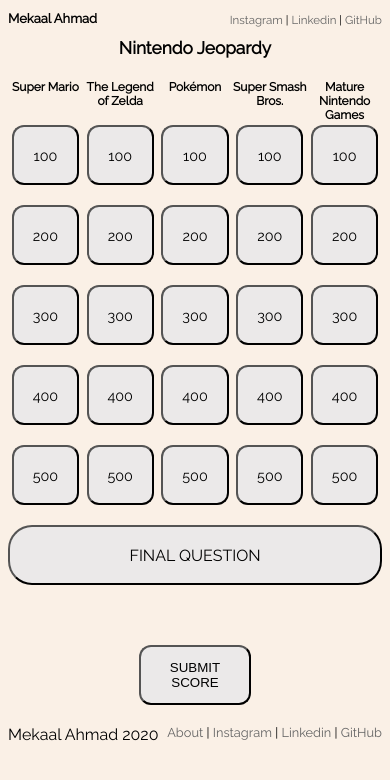
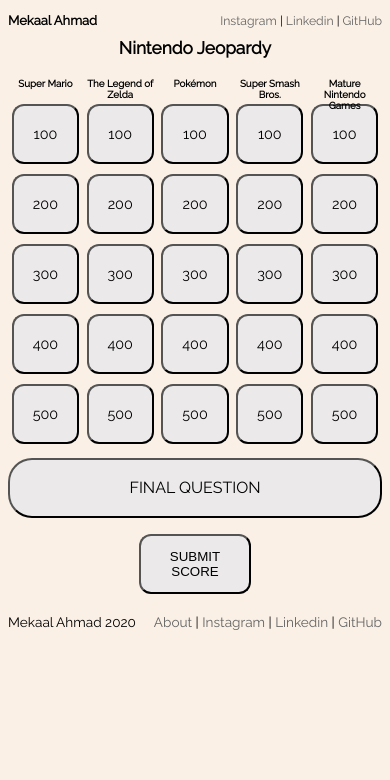
Before and after one commit to mekaala/Dynamic-Jeopardy, a plain HTML site: page index.html in a window 390 px wide. Drawn offline with Linux system fonts and the light colour scheme.

Commit message:
modified mediaquery to match mobile format again

```diff
--- a/style.css
+++ b/style.css
@@ -141,12 +141,12 @@
     transition-duration: 1s;
 }
 
-@media only screen and (max-width: 768px) {
+@media only screen and (max-width: 828px) {
     body {
     background-color: linen;
     color: black;
     display: grid;
-    grid-template-rows: 60px 1fr 100px 50px;
+    grid-template-rows: 60px 1fr 60px 50px;
     grid-template-columns: 20% 20% 20% 20% 20%;
     font-family: 'Raleway', sans-serif;
     text-align: center;
@@ -159,12 +159,12 @@
       }
       h2 {
         float: left;
-        margin-top: 3px;
+        margin-top: 5px;
         font-size: 90%;
       }
         nav {
             float: right;
-            font-size: 80%;
+            font-size: 85%;
         }
             a:hover {
                 color: #2F8CAB;
@@ -175,7 +175,8 @@
                 font-weight: lighter;
             }
     main h3 {
-        font-size: 75%;
+        font-size: 61%;
+        height: 16px;
     }
     main button {
         width: 90%;
@@ -183,22 +184,28 @@
         font-size: 90%;
         font-weight: lighter;
         border-radius: 12px;
+        margin: 10px auto;
     }
     #last {
         width: 100%;
         height: 60px;
+        margin: 4px auto;
         border-radius: 24px;
-        transition-duration: 0.4s;
-        background-color: rgb(235, 233, 233);
     }
     #last h1 {
         font-weight: lighter;
         font-family: 'Raleway', sans-serif;
     }
     #score {
-        margin-bottom: 20px;
+        margin: 20px auto;
         height: 60px;
         font-weight: lighter;
         border-radius: 12px;
     }
+    p {
+        font-size: 85%;
+    }
+    footer nav {
+        font-size: 85%;
+    }
 }
```
